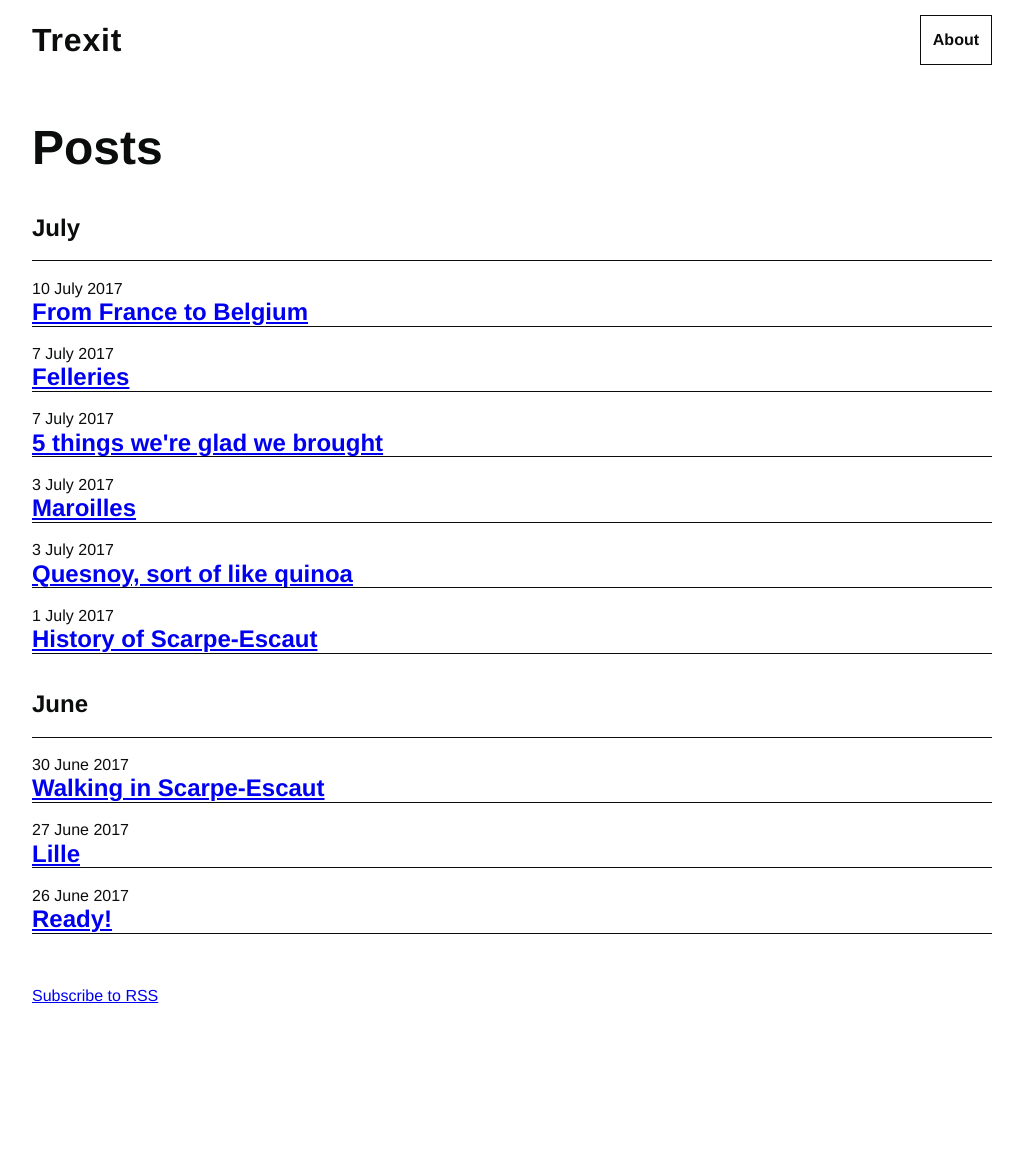
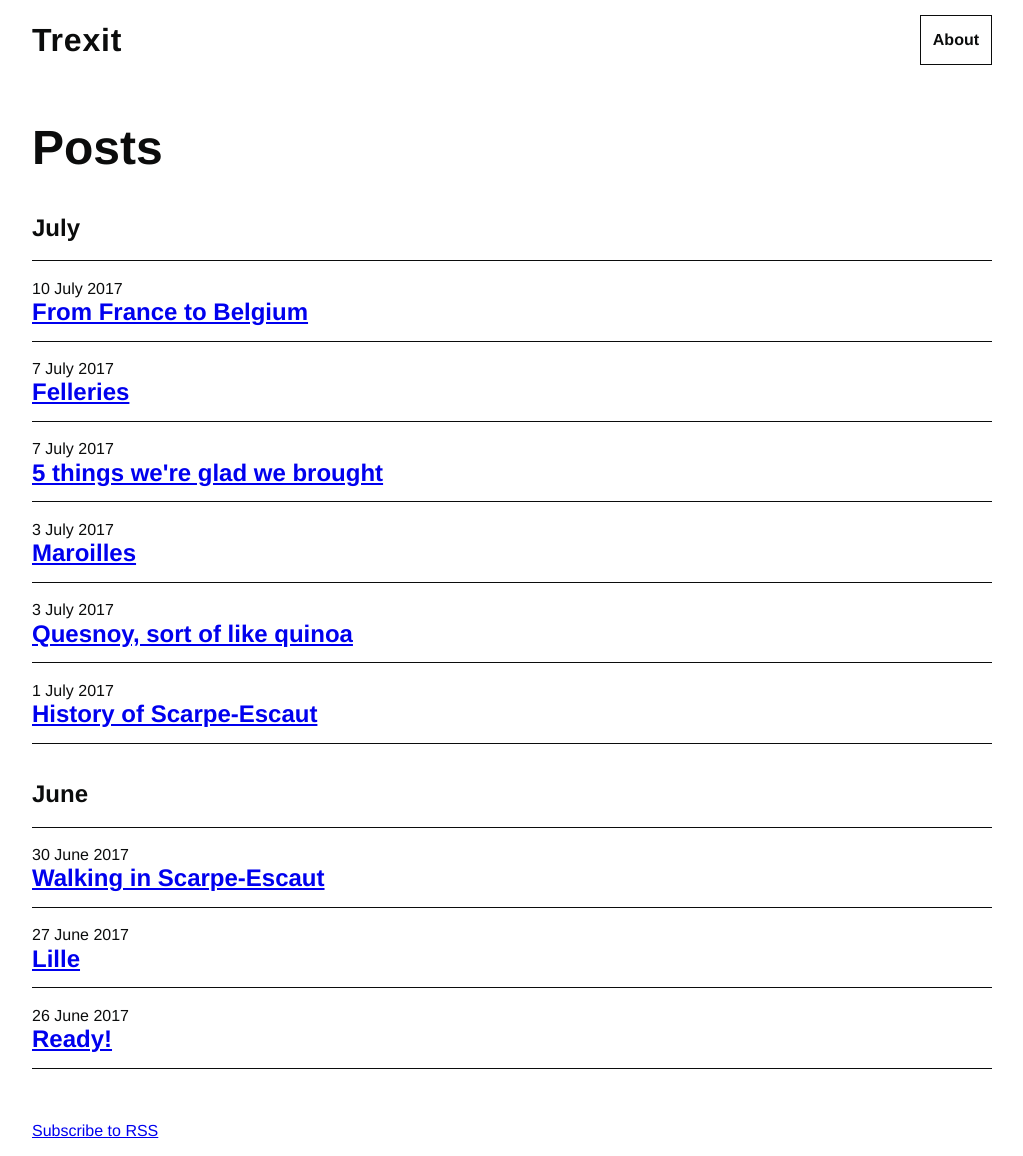
Before and after one commit to tombye/trexit, a Jekyll site: the page built from index.md, in a window 1280 px wide. Shown: the whole page, without its empty margins (128-1151 px from the left). Built offline with Jekyll 4.4.1, drawn with Linux system fonts in a browser that asks for light colours; before the commit the page ends 1021 px from its top, so only the background shows below that.

Commit message:
Hacky fix for vertical spacing on homepage

```diff
--- a/assets/css/main.css
+++ b/assets/css/main.css
@@ -585,7 +585,7 @@ button:focus {
 
 .post-list li {
   border-bottom: solid 1px #0b0c0c;
-  padding: 0;
+  padding: 0 0 1.5rem;
   /* whitespace clearing hack */
   font-size: 0;
 }
```
